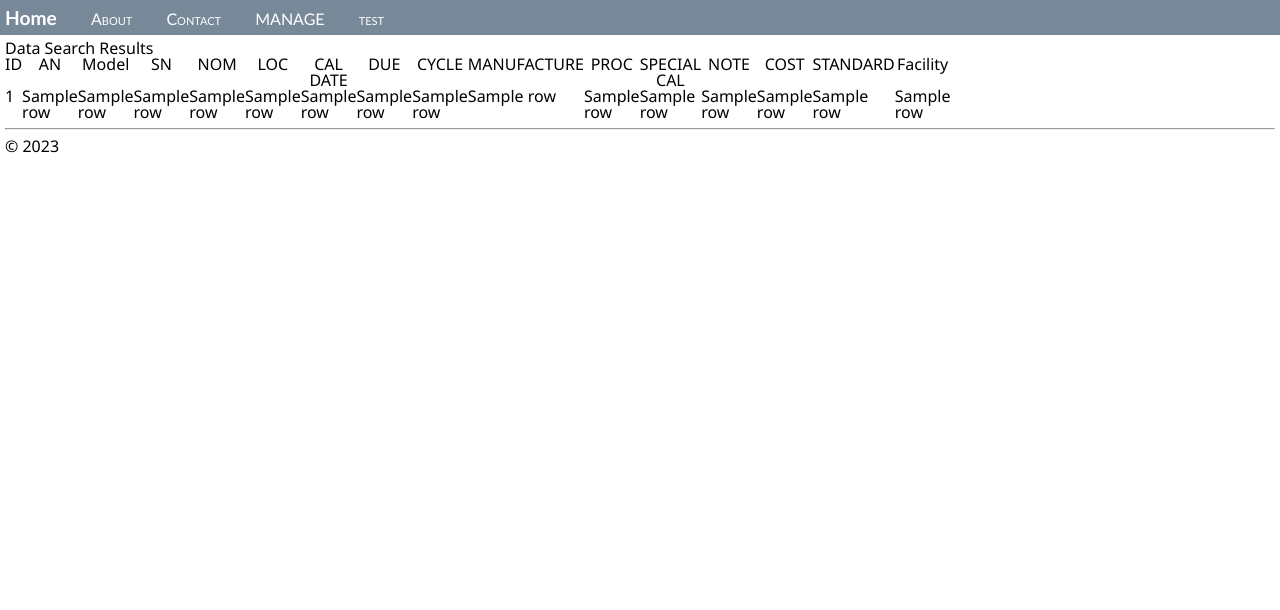
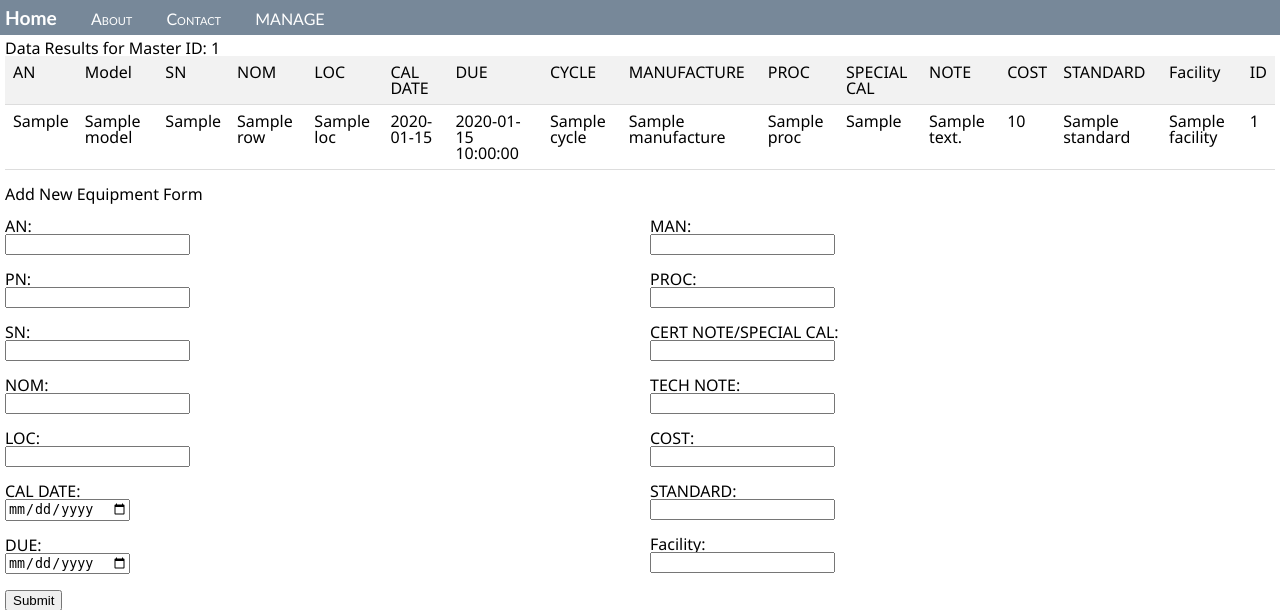
Before and after one commit to King133x/JTIDATA, a Flask app: template hello_app/templates/data_results.html in a window 1280 px wide. Shown: the top 610 px of the page. Run offline with Flask 3, Linux system fonts and the light colour scheme; the template is opened without the code that fills it: most values are stand-ins (such as "Sample title", 1, 10 or a date in 2020).

Commit message:
Merged search

```diff
--- a/hello_app/static/site.css
+++ b/hello_app/static/site.css
@@ -43,11 +43,22 @@ q:before, q:after {
 	content: none;
 }
 table {
-     width: 10%;
-     height: 10%;
+     width: 100%;
+     height: 100%;
 	border-collapse: collapse;
 	border-spacing: 0;
 }
+
+th, td {
+  padding: 8px;
+  text-align: left;
+  border-bottom: 1px solid #ddd;
+}
+
+th {
+  background-color: #f2f2f2;
+}
+
 .message {
     font-weight: 600;
     color: blue;
--- a/hello_app/templates/data_results.html
+++ b/hello_app/templates/data_results.html
@@ -1,15 +1,9 @@
 {% extends "layout.html" %}
-
-{% block title %}
-Data Search Results
-{% endblock %}
-
 {% block content %}
-<h1>Data Search Results</h1>
-{% if data %}
+<h1>Data Results for Master ID: {{ master_id }}</h1>
 <table>
+	<thead>
 		<tr>
-		<th>ID</th>
 			<th>AN</th>
 			<th>Model</th>
 			<th>SN</th>
@@ -25,29 +19,84 @@ Data Search Results
 			<th>COST</th>
 			<th>STANDARD</th>
 			<th>Facility</th>
+			<th>ID</th>
 		</tr>
-	{% for row in data %}
+	</thead>
+	<tbody>
+		{% for row in results %}
 		<tr>
-		<td>{{ row[0] }}</td>
-		<td>{{ row[1] }}</td>
-		<td>{{ row[2] }}</td>
-		<td>{{ row[3] }}</td>
-		<td>{{ row[4] }}</td>
-		<td>{{ row[5] }}</td>
-		<td>{{ row[6] }}</td>
-		<td>{{ row[7] }}</td>
-		<td>{{ row[8] }}</td>
-		<td>{{ row[9] }}</td>
-		<td>{{ row[10] }}</td>
-		<td>{{ row[11] }}</td>
-		<td>{{ row[12] }}</td>
-		<td>{{ row[13] }}</td>
-		<td>{{ row[14] }}</td>
-		<td>{{ row[15] }}</td>
+			<td>{{ row['AN'] }}</td>
+			<td>{{ row['Model'] }}</td>
+			<td>{{ row['SN'] }}</td>
+			<td>{{ row['NOM'] }}</td>
+			<td>{{ row['LOC'] }}</td>
+			<td>{{ row['CAL DATE'] }}</td>
+			<td>{{ row['DUE'] }}</td>
+			<td>{{ row['CYCLE'] }}</td>
+			<td>{{ row['MANUFACTURE'] }}</td>
+			<td>{{ row['PROC'] }}</td>
+			<td>{{ row['SPECIAL CAL'] }}</td>
+			<td>{{ row['NOTE'] }}</td>
+			<td>{{ row['COST'] }}</td>
+			<td>{{ row['STANDARD'] }}</td>
+			<td>{{ row['Facility'] }}</td>
+			<td>{{ row['ID'] }}</td>
 		</tr>
 		{% endfor %}
+	</tbody>
 </table>
-{% else %}
-<p>No test results found.</p>
-{% endif %}
+<br />
+<h2>Add New Equipment Form</h2>
+<br />
+<form action='/data_results/{{ master_id }}' method="post">
+	<div style="display: flex; flex-wrap: wrap;">
+		<div style="flex: 1; padding-right: 10px;">
+			<label for="an">AN:</label><br>
+			<input type="text" id="an" name="an" required><br>
+			<br />
+			<label for="model">PN:</label><br>
+			<input type="text" id="model" name="model" required><br>
+			<br />
+			<label for="sn">SN:</label><br>
+			<input type="text" id="sn" name="sn" required><br>
+			<br />
+			<label for="nom">NOM:</label><br>
+			<input type="text" id="nom" name="nom" required><br>
+			<br />
+			<label for="location">LOC:</label><br>
+			<input type="text" id="location" name="location" required><br>
+			<br />
+			<label for="cal_date">CAL DATE:</label><br>
+			<input type="date" id="cal_date" name="cal_date"><br>
+			<br />
+			<label for="due">DUE:</label><br>
+			<input type="date" id="due" name="due"><br>
+			<br />
+		</div>
+		<div style="flex: 1; padding-left: 10px;">
+			<label for="manufacture">MAN:</label><br>
+			<input type="text" id="manufacture" name="manufacture" required><br>
+			<br />
+			<label for="procedure">PROC:</label><br>
+			<input type="text" id="procedure" name="procedure" required><br>
+			<br />
+			<label for="cert_note">CERT NOTE/SPECIAL CAL:</label><br>
+			<input type="text" id="cert_note" name="cert_note"><br>
+			<br />
+			<label for="tech_note">TECH NOTE:</label><br>
+			<input type="text" id="tech_note" name="tech_note"><br>
+			<br />
+			<label for="cost">COST:</label><br>
+			<input type="money" id="cost" name="cost"><br>
+			<br />
+			<label for="standard">STANDARD:</label><br>
+			<input type="text" id="standard" name="standard" required><br>
+			<br />
+			<label for="facility">Facility:</label><br>
+			<input type="text" id="facility" name="facility" required><br>
+			<br />
+		</div>
+	</div>
+	<input type="submit" value="Submit">
+</form>
 {% endblock %}
--- a/hello_app/templates/layout.html
+++ b/hello_app/templates/layout.html
@@ -12,8 +12,7 @@
     <a href="{{ url_for('home') }}" class="navbar-brand">Home</a>
     <a href="{{ url_for('about') }}" class="navbar-item">About</a>
     <a href="{{ url_for('contact') }}" class="navbar-item">Contact</a>
-    <a href="{{ url_for('data_search') }}" class="navbar-item">MANAGE</a>
-    <a href="{{ url_for('test_request') }}" class="navbar-item">test</a>
+    <a href="{{ url_for('master_search') }}" class="navbar-item">MANAGE</a>
   </div>
   <div class="body-content">
     {% block content %}
--- a/hello_app/templates/test_results.html
+++ b/hello_app/templates/test_results.html
@@ -31,7 +31,9 @@
     {% endfor %}
   </tbody>
 </table>
+<hr>
 <h2>Add New Test Results</h2>
+<br/>
 <form action='/test_results/{{ master_id }}' method="post">
   <input type="hidden" name="master_id" value="{{ master_id }}">
   <label for="unit">Unit:</label>
--- a/hello_app/views.py
+++ b/hello_app/views.py
@@ -1,9 +1,9 @@
 ##################################################################################################################################################################################################
-import datetime
+from datetime import datetime
 from flask import Flask, render_template, url_for, redirect, request, flash
 from hello_app import app
 from flask_wtf import FlaskForm
-from wtforms import StringField, SubmitField
+from wtforms import Form, StringField, DateField, DecimalField, IntegerField
 import pyodbc
 ##################################################################################################################################################################################################
 # Initialize PYODBC connection
@@ -11,125 +11,56 @@ connection_string = "Driver={ODBC Driver 18 for SQL Server};Server=tcp:jtilabvie
 connection = pyodbc.connect(connection_string)
 cursor = connection.cursor()
 ##################################################################################################################################################################################################
-# create form class
-class FilterForm(FlaskForm):
-    id = StringField('ID')
-    AN = StringField('AN')
-    Model = StringField('Model')
-    SN = StringField('SN')
-    NOM = StringField('NOM')
-    LOC = StringField('LOC')
-    CAL_DATE = StringField('CAL DATE')
-    DUE = StringField('DUE')
-    CYCLE = StringField('CYCLE')
-    MANUFACTURE = StringField('MANUFACTURE')
-    PROC = StringField('PROC')
-    SPECIAL_CAL = StringField('SPECIAL CAL')
-    NOTE = StringField('NOTE')
-    COST = StringField('COST')
-    STANDARD = StringField('STANDARD')
-    Facility = StringField('Facility')
-    submit = SubmitField('Search')
-class EditRecordForm(FlaskForm):
-    AN = StringField('AN')
-    Model = StringField('Model')
-    SN = StringField('SN')
-    NOM = StringField('NOM')
-    LOC = StringField('LOC')
-    CAL_DATE = StringField('CAL DATE')
-    DUE = StringField('DUE')
-    CYCLE = StringField('CYCLE')
-    MANUFACTURE = StringField('MANUFACTURE')
-    PROC = StringField('PROC')
-    SPECIAL_CAL = StringField('SPECIAL CAL')
-    NOTE = StringField('NOTE')
-    COST = StringField('COST')
-    STANDARD = StringField('STANDARD')
-    Facility = StringField('Facility')
-    submit = SubmitField('Update')
-##################################################################################################################################################################################################
-# defines route to send to home page
+# defines route to send to home page ********handles erros in flash********
 @app.route("/")
 @app.route("/home")
 def home():
     return render_template("home.html")
 ##################################################################################################################################################################################################
-# defines route to send to about page
+# defines route to send to about page ********need to add scope of cal (maybe table in SQl and check within range)********
 @app.route("/about/")
 def about():
     return render_template("about.html")
 ##################################################################################################################################################################################################
-# defines route to send to contact page
+# defines route to send to contact page ********sorta complete********
 @app.route("/contact/")
 def contact():
     return render_template("contact.html")
 ##################################################################################################################################################################################################
-# defines route to send to entry page
-@app.route("/add_entry", methods=["GET", "POST"])
-def add_entry():  # get form data and and create entry if none exist
-    if request.method == "POST":
-        an = request.form.get("an")
-        model = request.form.get("model")
-        sn = request.form.get("sn")
-        nom = request.form.get("nom")
-        location = request.form.get("location")
-        cal_date = request.form.get("cal_date")
-        due = request.form.get("due")
-        cycle = 1  # assume 1 year cycle
-        manufacture = request.form.get("manufacture")
-        procedure = request.form.get("procedure")
-        cert_note = request.form.get("cert_note")
-        tech_note = request.form.get("tech_note")
-        cost = request.form.get("cost")
-        standard = request.form.get("standard")
-        facility = request.form.get("facility")
-        # check if item already exists in the database
-        cursor.execute(
-            "SELECT * FROM MASTER WHERE an = ? AND sn = ?", (an, sn))
-        if cursor.fetchone():
-            # item already exists, redirect to home page
-            flash("Item already exists!", "danger")  # show pop-up alert
-            return redirect(url_for("home"))
-        else:  # item does not exist, insert into database
-            cursor.execute("INSERT INTO MASTER ([AN],[Model],[SN],[NOM],[LOC],[CAL DATE],[DUE],[CYCLE],[MANUFACTURE],[PROC],[SPECIAL CAL],[NOTE],[COST],[STANDARD],[Facility]) VALUES (?, ?, ?, ?, ?, ?, ?, ?, ?, ?, ?, ?, ?, ?, ?)",
-                           an, model, sn, nom, location, cal_date, due, cycle, manufacture, procedure, cert_note, tech_note, cost, standard, facility)
-            connection.commit()
-            flash("New entry added successfully!",
-                  "success")  # show pop-up alert
-            # redirect to home page
-            return redirect(url_for("home"))
-    else:  # if GET request, render the add entry template
-        return render_template("add_entry.html")
-
- # Render add entry form template with prefilled variables
-    return render_template("add_entry.html", an=an, model=model, sn=sn, nom=nom, location=location,
-                           cal_date=cal_date, due=due, manufacture=manufacture, procedure=procedure,
-                           cert_note=cert_note, tech_note=tech_note, cost=cost, standard=standard,
-                           facility=facility)
-##################################################################################################################################################################################################
-# defines route to send to test input
-@app.route('/test_request', methods=['GET', 'POST'])
-def test_request():
+@app.route('/master_search', methods=['GET', 'POST'])
+def master_search():
     if request.method == 'POST':
         # Get the AN and SN entered by user
         an = request.form['an']
         sn = request.form['sn']
-        cursor.execute(
-            'SELECT ID FROM MASTER WHERE AN = ? AND SN = ?', (an, sn))
-        master_id = cursor.fetchone()
-        if master_id:
-            # if MasterID exists, render test result page with MasterID passed as parameter
-            master_id = master_id[0]
-            return redirect(url_for('test_results', master_id=master_id))
-        else:  # if MasterID does not exist, render home page with error message passed as parameter
-            flash("No test results found!", "danger")  # show pop-up alert
-        return render_template('home.html',)
-    else:  # if GET request, render test request
-        return render_template('test_request.html')
+        if 'TID_search' in request.form:  # if Test button clicked
+            cursor.execute(
+                'SELECT ID FROM MASTER WHERE AN = ? AND SN = ?', (an, sn))
+            master_id = cursor.fetchone()
+            if master_id:
+                # if MasterID exists, render test result page with MasterID passed as parameter
+                master_id = master_id[0]
+                return redirect(url_for('test_results', master_id=master_id))
+            else:  # if MasterID does not exist, render home page with error message passed as parameter
+                flash("No test results found!", "danger")  # show pop-up alert
+                return render_template('home.html',)
+        elif 'MID_search' in request.form:  # if Data button clicked
+            cursor.execute(
+                'SELECT ID FROM MASTER WHERE AN = ? AND SN = ?', (an, sn))
+            master_id = cursor.fetchone()
+            if master_id:
+                # if MasterID exists, render data result page with MasterID passed as parameter
+                master_id = master_id[0]
+                return redirect(url_for('data_results', master_id=master_id))
+            else:  # if MasterID does not exist, render home page with error message passed as parameter
+                flash("No Equipment found!", "danger")  # show pop-up alert
+                return render_template('home.html',)
+    else:  # if GET request, render master search form
+        return render_template('master_search.html')
 ##################################################################################################################################################################################################
-# # defines route for test results page
+# defines route for test results page
 @app.route('/test_results/<int:master_id>', methods=['GET', 'POST'])
-def test_results(master_id):  # Get the test data entered by user or retrieve with Master_ID
+def test_results(master_id):  # add the test data entered by user or retrieve with Master_ID
     if request.method == 'POST':
         unit = request.form['unit']
         nom = request.form['nom']
@@ -149,46 +80,53 @@ def test_results(master_id):  # Get the test data entered by user or retrieve wi
         results = [dict(zip([column[0] for column in cursor.description], row))
                    for row in results]
         return render_template('test_results.html', results=results, master_id=master_id)
-    else:  # if test results do not exist, render test results page with message passed as parameter
-        flash("get test results dont exist", "danger")  # show pop-up alert
+    else:  # if test results do not exist, render home results page with message passed as parameter
+        flash("test results dont exist", "danger")  # show pop-up alert
         return render_template('home.html',)
 ##################################################################################################################################################################################################
-# Define route for data search
-@app.route('/data_search', methods=['GET', 'POST'])
-def data_search():
-    if request.method == 'POST':
-        # Get the ID entered by user
-        id = request.form['id']
+@app.route('/data_results/<int:master_id>', methods=['GET', 'POST'])
+def data_results(master_id): # add the data entered by user or retrieve with Master_ID
+    if request.method == "POST":
+        an = request.form.get("an")
+        model = request.form.get("model")
+        sn = request.form.get("sn")
+        nom = request.form.get("nom")
+        location = request.form.get("location")
+        cal_date = request.form.get("cal_date")
+        due = request.form.get("due")
+        cycle = 1  # assume 1 year cycle
+        manufacture = request.form.get("manufacture")
+        procedure = request.form.get("procedure")
+        cert_note = request.form.get("cert_note")
+        tech_note = request.form.get("tech_note")
+        cost = request.form.get("cost")
+        standard = request.form.get("standard")
+        facility = request.form.get("facility")
+        # check if item already exists in the database
         cursor.execute(
-            'SELECT * FROM MASTER WHERE ID = ?', (id))
-        data = cursor.fetchone()
-        if data:  # if ID exists, render data result page with ID passed as parameter
-            data = data[0]
-            return redirect(url_for('data_results', data=data, id=id))
-        else:  # if ID does not exist, render home page with error message passed as parameter
-            flash("No test results found!", "danger")  # show pop-up alert
-            return render_template('home.html',)
-    else:  # if GET request, render test request
-        return render_template("data_search.html")
+            "SELECT * FROM MASTER WHERE AN = ? AND SN = ?", (an, sn))
+        if cursor.fetchone():
+            # item already exists, redirect to home page
+            flash("Item with AN & SN already exists", "danger")  # show pop-up alert
+            return redirect(url_for("home"))
+        else:  # item does not exist, insert into database
+            cursor.execute("INSERT INTO MASTER ([AN],[Model],[SN],[NOM],[LOC],[CAL DATE],[DUE],[CYCLE],[MANUFACTURE],[PROC],[SPECIAL CAL],[NOTE],[COST],[STANDARD],[Facility]) VALUES (?, ?, ?, ?, ?, ?, ?, ?, ?, ?, ?, ?, ?, ?, ?)",
+                           (an, model, sn, nom, location, cal_date, due, cycle, manufacture, procedure, cert_note, tech_note, cost, standard, facility))
+            connection.commit()
+            flash("New entry added successfully!", "success")  # show pop-up alert
+            # redirect to home page
+            return redirect(url_for("home"))
+    else:  # request method is GET Retrieve the data results from the database
+        cursor.execute('SELECT * FROM MASTER WHERE ID = ?', (master_id,))
+        results = cursor.fetchall()
+        if results:  # if data results exist
+            results = [dict(zip([column[0] for column in cursor.description], row)) for row in results]
+            return render_template('data_results.html', results=results, master_id=master_id)
+        else:  # if data results do not exist
+            flash("No data results found!", "danger")
+            return redirect(url_for("home"))
 ##################################################################################################################################################################################################
-# defines route to send to data page
-@app.route("/data_results/<int:id>", methods=["GET", "POST"])
-def data_results(id):
-    if request.method == 'GET':
-        # Execute the SELECT statement to retrieve the data with the given ID
-        cursor.execute('SELECT * FROM MASTER WHERE ID = ?', (id,))
-        data = cursor.fetchone()
-
-    if data:  # if data results exist, render data results page with data and id passed as parameters
-        #data = [dict(zip([column[0] for column in cursor.description], row))
-                   #for row in data]
-        return render_template('data_results.html', data=data, id=id)
-    else:
-        # if test results do not exist, render message
-        flash("data results don't exist", "danger")  # show pop-up alert
-        return render_template('home.html', )
 ##################################################################################################################################################################################################
 # run app in debug mode
 if __name__ == '__main__':
     app.run(debug=True)
-##################################################################################################################################################################################################
```
Also changed, not shown: other parts of hello_app/static/site.css (+36 -0 lines), hello_app/templates/data_search.html (deleted, +0 -87 lines), hello_app/templates/master_search.html (added, +17 -0 lines), hello_app/templates/test_request.html (deleted, +0 -18 lines). Lines whose indentation alone changed are shown as unchanged.
